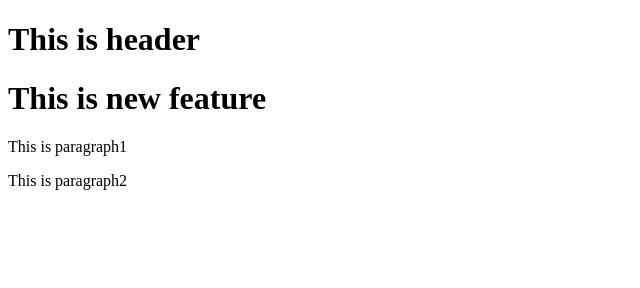
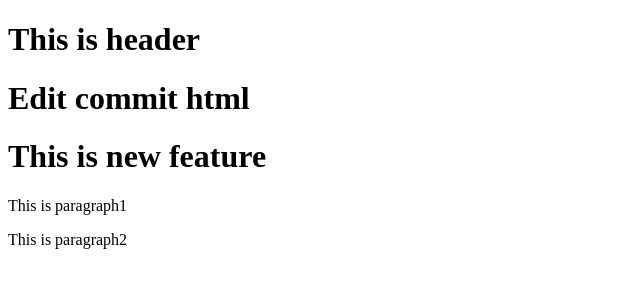
Before and after one commit to Chaiyanan09/sample_git2, a plain HTML site: page index.html in a window 1280 px wide. Shown: the whole page, without its empty margins (0-640 px from the left). Drawn offline with Linux system fonts and the light colour scheme.

Commit message:
new commit html

```diff
--- a/index.html
+++ b/index.html
@@ -8,6 +8,8 @@
 
 <h1>This is header</h1>
 
+<h1>Edit commit html</html>
+
 <h1>This is new feature</h1>
 
 <p>This is paragraph1</p>
```
